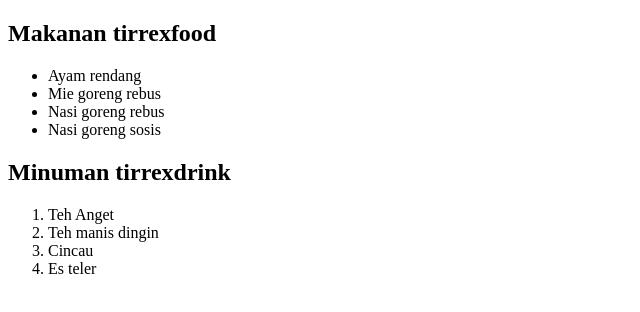
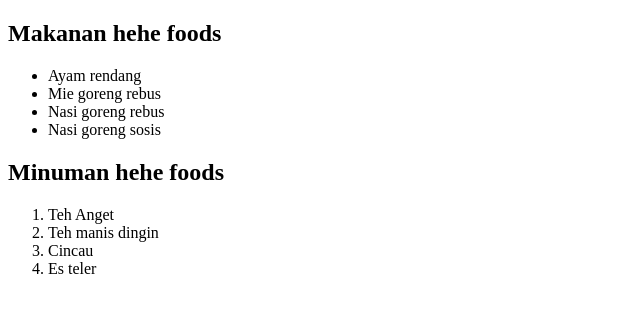
Before and after one commit to isann69/html-portofolio1, a plain HTML site: page pertemuan1/tugas3.html in a window 1280 px wide. Shown: the full height of the page, 0-640 px from the left. Drawn offline with Linux system fonts and the light colour scheme.

Commit message:
Update tugas3.html

```diff
--- a/pertemuan1/tugas3.html
+++ b/pertemuan1/tugas3.html
@@ -6,14 +6,14 @@
     <title>Tugas3</title>
 </head>
 <body>
-    <h2>Makanan tirrexfood</h2>
+    <h2>Makanan hehe foods</h2>
     <ul>
         <li>Ayam rendang</li>
         <li>Mie goreng rebus</li>
         <li>Nasi goreng rebus</li>
         <li>Nasi goreng sosis</li>
         </ul>
-    <h2>Minuman tirrexdrink</h2>
+    <h2>Minuman hehe foods</h2>
         <ol>
             <li>Teh Anget</li>
             <li>Teh manis dingin</li>
```
